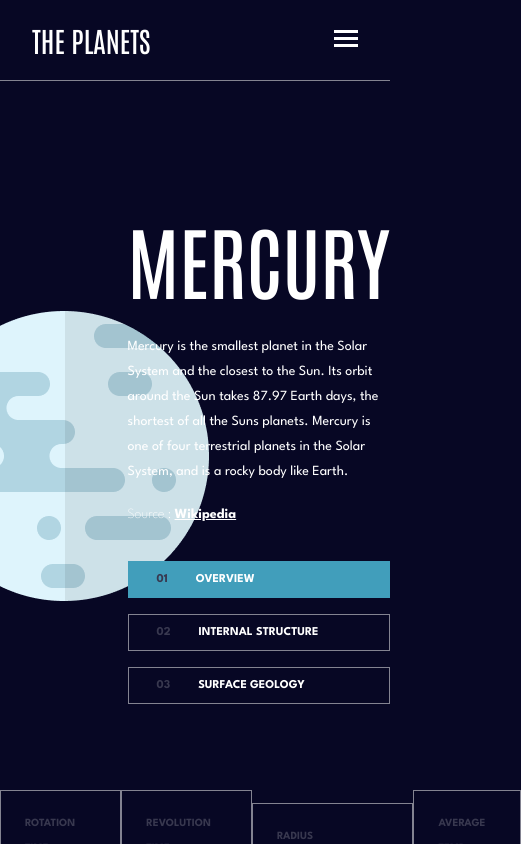
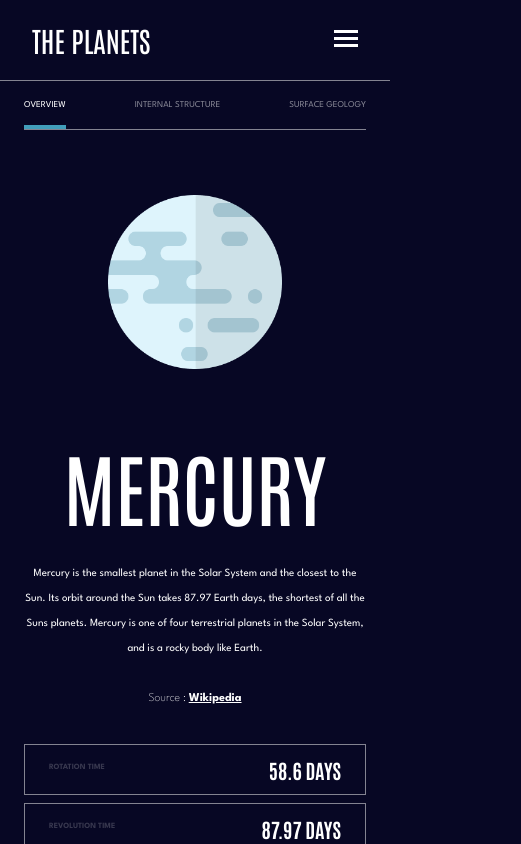
Before and after one commit to JonatasGdeC/planets-fact, a React (Create React App) app: page / in a window 390 px wide. Shown: the top 844 px of the page, 521 px wide, since content can reach past the window. Built offline with nearby package versions, Linux system fonts and the light colour scheme.

Commit message:
Realizando responsividade do site

```diff
--- a/src/components/InfoPlanet/index.tsx
+++ b/src/components/InfoPlanet/index.tsx
@@ -10,36 +10,9 @@ const InfoPlanet = () => {
   const [internal, setInternal] = useState(false)
   const [geology, setGeology] = useState(false)
 
+  const Buttons = () => {
     return (
       <>
-      <S.Infos>
-        <S.ImgPlanet>
-          <div>
-            <img className="planet" src={mercury} alt="Mercury" />
-            <img
-              className={internal ? 'internal' : 'is--close'}
-              src={mercuryInternal}
-              alt=""
-            />
-            <img
-              className={geology ? 'geology' : 'is--close'}
-              src={mercuryGeology}
-              alt=""
-            />
-          </div>
-        </S.ImgPlanet>
-        <S.InfosPlanet>
-          <h2>Mercury</h2>
-          <p className="description">
-            Mercury is the smallest planet in the Solar System and the closest
-            to the Sun. Its orbit around the Sun takes 87.97 Earth days, the
-            shortest of all the Suns planets. Mercury is one of four terrestrial
-            planets in the Solar System, and is a rocky body like Earth.
-          </p>
-          <p className="source">
-            Source : <a href="#">Wikipedia</a>
-          </p>
-          <S.Buttons>
         <button
           className={overview ? 'is--active' : ''}
           onClick={() => {
@@ -67,6 +40,47 @@ const InfoPlanet = () => {
           <span>03</span>
           <p>Surface Geology</p>
         </button>
+      </>
+    )
+  }
+
+  return (
+    <>
+      <S.ButtonsHeader>
+        <Buttons />
+      </S.ButtonsHeader>
+      <S.Infos>
+        <S.ImgPlanet>
+          <div>
+            <img className="planet" src={mercury} alt="Mercury" />
+            <img
+              className={internal ? 'internal' : 'is--close'}
+              src={mercuryInternal}
+              alt=""
+            />
+            <img
+              className={geology ? 'geology' : 'is--close'}
+              src={mercuryGeology}
+              alt=""
+            />
+          </div>
+        </S.ImgPlanet>
+        <S.InfosPlanet>
+          <div>
+            <h2>Mercury</h2>
+            <p className="description">
+              Mercury is the smallest planet in the Solar System and the closest
+              to the Sun. Its orbit around the Sun takes 87.97 Earth days, the
+              shortest of all the Suns planets. Mercury is one of four
+              terrestrial planets in the Solar System, and is a rocky body like
+              Earth.
+            </p>
+            <p className="source">
+              Source : <a href="#">Wikipedia</a>
+            </p>
+          </div>
+          <S.Buttons>
+            <Buttons />
           </S.Buttons>
         </S.InfosPlanet>
       </S.Infos>
--- a/src/components/InfoPlanet/styles.ts
+++ b/src/components/InfoPlanet/styles.ts
@@ -1,10 +1,15 @@
 import styled from 'styled-components'
-import { colors } from '../../styles'
+import { breakpoints, colors } from '../../styles'
 
 export const Infos = styled.div`
   display: flex;
   align-items: center;
-  padding: 126px 0 86px;
+  margin: 126px 0 86px;
+
+  @media (max-width: ${breakpoints.desktop}) {
+    flex-direction: column;
+    margin: 0;
+  }
 `
 
 export const ImgPlanet = styled.div`
@@ -13,7 +18,6 @@ export const ImgPlanet = styled.div`
   align-items: center;
   max-width: 760px;
   width: 100%;
-  position: relative;
 
   div {
     display: flex;
@@ -47,6 +51,23 @@ export const ImgPlanet = styled.div`
       display: none;
     }
   }
+
+  @media (max-width: ${breakpoints.desktop}) {
+    width: 100%;
+    height: 460px;
+
+    div {
+      scale: 0.8;
+    }
+  }
+
+  @media (max-width: ${breakpoints.tablet}) {
+    height: 304px;
+
+    div {
+      scale: 0.6;
+    }
+  }
 `
 
 export const InfosPlanet = styled.div`
@@ -78,6 +99,31 @@ export const InfosPlanet = styled.div`
       text-decoration: underline;
       color: ${colors.white};
     }
+  }
+
+  @media (max-width: ${breakpoints.desktop}) {
+    width: 100%;
+    display: flex;
+    align-items: center;
+    justify-content: center;
+    gap: 70px;
+
+    .h2 {
+      font-size: 48px;
+    }
+
+    .description {
+      margin-bottom: 32px;
+      font-size: 11px;
+    }
+
+    .source {
+      font-size: 12px;
+    }
+  }
+
+  @media (max-width: ${breakpoints.tablet}) {
+    text-align: center;
   }
 `
 
@@ -117,6 +163,15 @@ export const Buttons = styled.div`
       background-color: ${colors.emerald};
       border-color: transparent;
     }
+
+    @media (max-width: ${breakpoints.desktop}) {
+      padding: 8px 20px;
+      font-size: 8px;
+    }
+  }
+
+  @media (max-width: ${breakpoints.tablet}) {
+    display: none;
   }
 `
 
@@ -125,6 +180,11 @@ export const Description = styled.div`
   align-items: center;
   justify-content: space-between;
   margin-bottom: 56px;
+
+  @media (max-width: ${breakpoints.tablet}) {
+    flex-direction: column;
+    gap: 8px;
+  }
 `
 
 export const Card = styled.div`
@@ -149,4 +209,60 @@ export const Card = styled.div`
     font-weight: bold;
     color: ${colors.white};
   }
+
+  @media (max-width: ${breakpoints.desktop}) {
+    width: 164px;
+    padding: 16px;
+
+    h3 {
+      font-size: 8px;
+    }
+
+    p {
+      font-size: 24px;
+    }
+  }
+
+  @media (max-width: ${breakpoints.tablet}) {
+    flex-direction: row;
+    align-items: center;
+    justify-content: space-between;
+    width: 100%;
+    padding: 10px 24px;
+
+    p {
+      font-size: 20px;
+    }
+  }
 `
+
+export const ButtonsHeader = styled.div`
+  display: none;
+  justify-content: space-between;
+  border-bottom: 1px solid ${colors.lightGray};
+
+  button {
+    font-family: 'Spartan', sans-serif;
+    text-transform: uppercase;
+    color: ${colors.white};
+    opacity: 0.5;
+    background-color: transparent;
+    padding: 20px 0 16px;
+    font-size: 9px;
+    border: none;
+    border-bottom: 4px solid transparent;
+
+    span {
+      display: none;
+    }
+
+    &.is--active {
+      opacity: 1;
+      border-color: ${colors.emerald};
+    }
+  }
+
+  @media (max-width: ${breakpoints.tablet}) {
+    display: flex;
+  }
+`
--- a/src/styles.ts
+++ b/src/styles.ts
@@ -16,7 +16,7 @@ export const colors = {
 }
 
 export const breakpoints = {
-  desktop: '1024px',
+  desktop: '1110px',
   tablet: '768px'
 }
 
@@ -34,6 +34,14 @@ export const EstiloGlobal = createGlobalStyle`
     max-width: 1110px;
     width: 100%;
     margin: 0 auto;
+
+    @media(max-width: ${breakpoints.desktop}){
+      padding: 0 40px;
+    }
+
+    @media(max-width: ${breakpoints.tablet}){
+      padding: 0 24px;
+    }
   }
 
   body{
```
Lines whose indentation alone changed are shown as unchanged.
